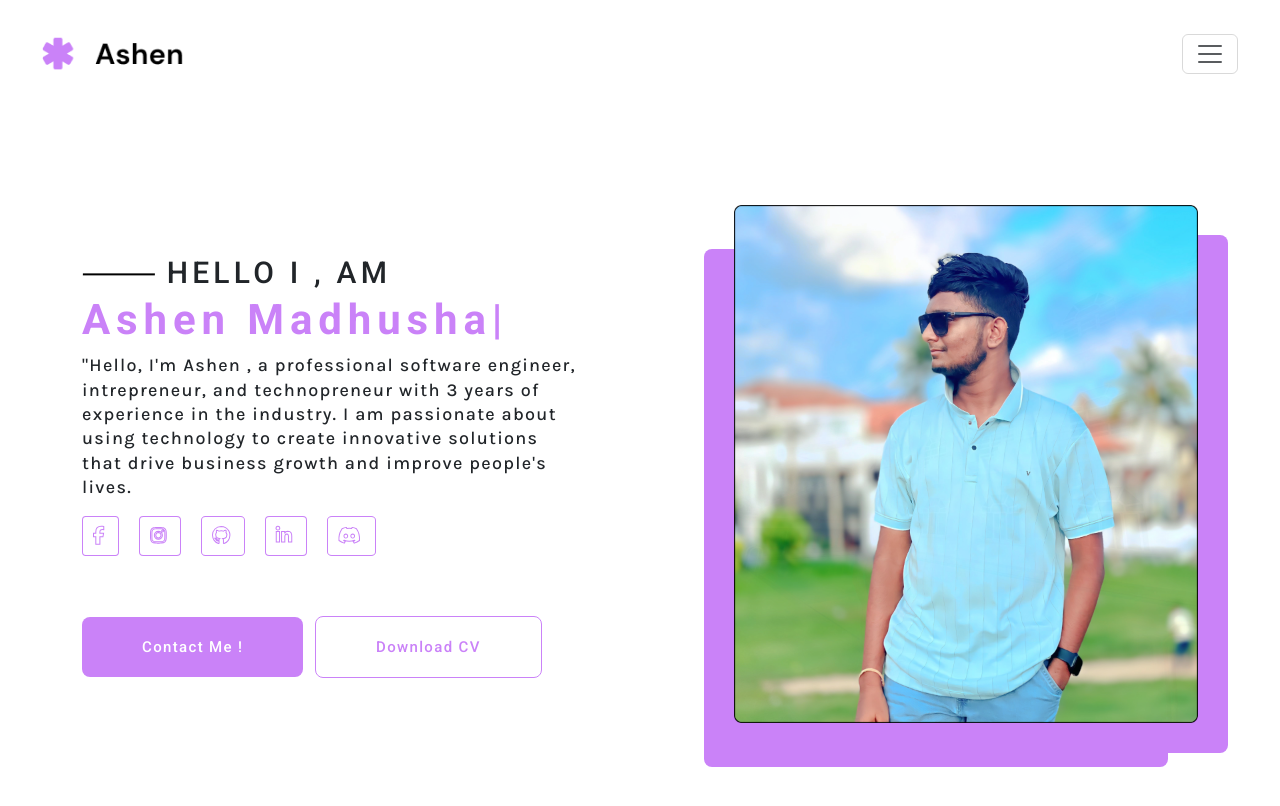
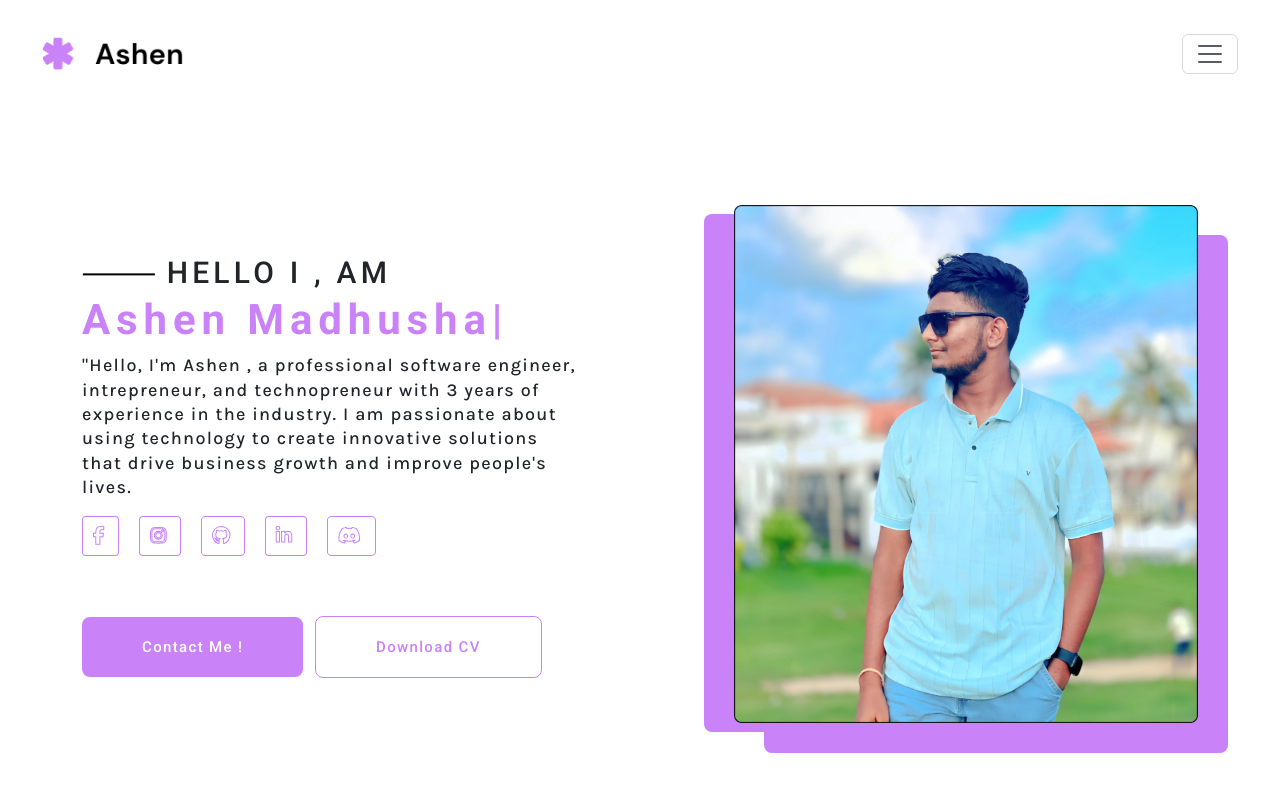
Before and after one commit to amliyanage/My-PortFolio-V3, a plain HTML site: page index.html in a window 1280 px wide. Drawn offline with nearby package versions, Linux system fonts and the light colour scheme; a web font is replaced by a local one.

Commit message:
Update 1440 response

```diff
--- a/css/style.css
+++ b/css/style.css
@@ -163,6 +163,12 @@
 
 /* media queries */
 
+@media (max-width : 1440px){
+    #homePage .home-image .box > :last-child {
+        top: 132px;
+    }
+}
+
 @media (max-width: 1200px){
     #homePage .container{
         gap: 50px;
```
